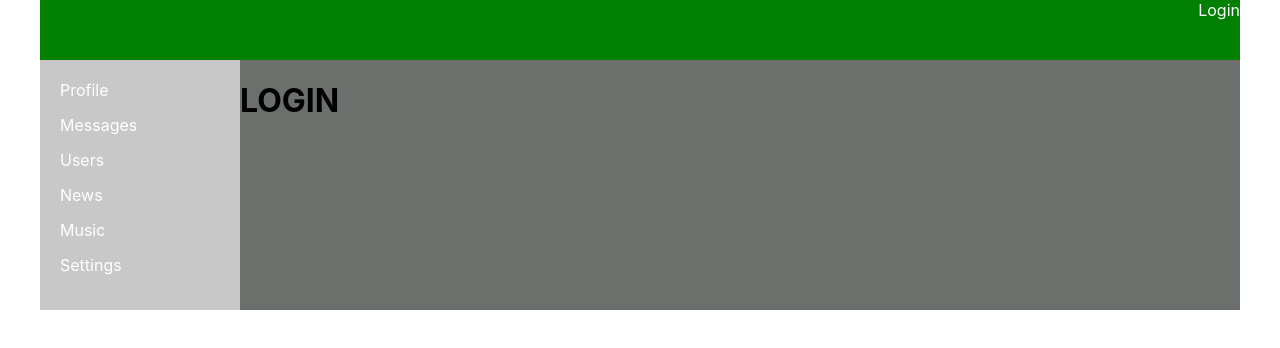
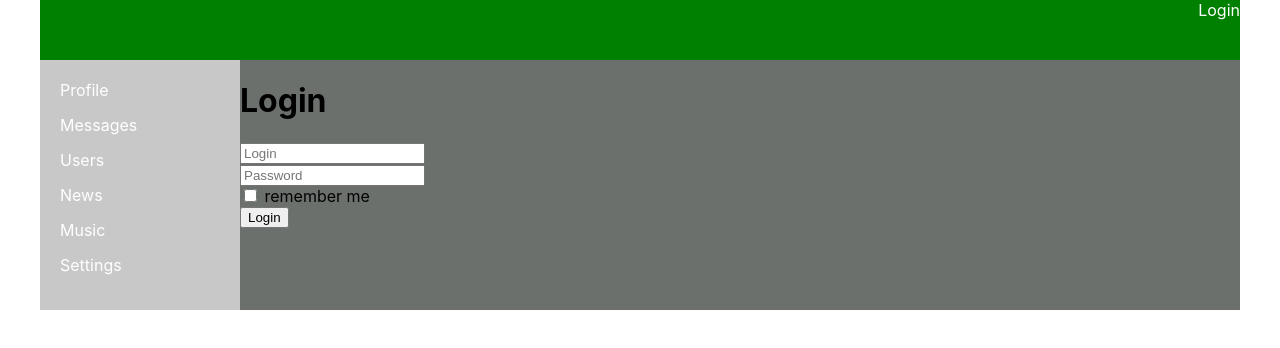
Before and after one commit to Yuriy113/React-app, a React (Create React App) app: page /login in a window 1280 px wide. Shown: the top 348 px of the page. Built offline with nearby package versions, Linux system fonts and the light colour scheme; no server answers.

Commit message:
75 redux-form --force

```diff
--- a/package.json
+++ b/package.json
@@ -13,6 +13,7 @@
     "react-router-dom": "^6.3.0",
     "react-scripts": "5.0.1",
     "redux": "^4.2.0",
+    "redux-form": "^8.3.9",
     "redux-thunk": "^2.4.2",
     "web-vitals": "^2.1.4"
   },
--- a/src/components/Login/Login.jsx
+++ b/src/components/Login/Login.jsx
@@ -1,7 +1,42 @@
 import React from "react";
+import { reduxForm } from 'redux-form';
+import { Field } from 'redux-form'
+
+const LoginForm = (props) => {
+  return (
+    <form onSubmit={props.handleSubmit}>
+      <div>
+        <Field placeholder={'Login'} name={'login'} component={'input'} />
+      </div>
+      <div>
+        <Field placeholder={'Password'} name={'password'} component={'input'} />
+      </div>
+      <div>
+        <Field component={'input'} name={'remember me'} type={'checkbox'} /> remember me
+      </div>
+      <div>
+        <button>Login</button>
+      </div>
+    </form>
+  )
+}
+
+const LoginReduxForm = reduxForm({
+  form: 'login'
+}) (LoginForm)
+
 
 const Login = (props) => {
-  return <h1>LOGIN</h1>
+  const onSubmit = (formData) => {
+    console.log(formData);
+  }
+
+  return (
+    <div>
+      <h1>Login</h1>
+      <LoginReduxForm onSubmit={onSubmit} />
+    </div>
+  )
 }
 
 export default Login;
--- a/src/components/Profile/ProfileInfo/ProfileStatus.jsx
+++ b/src/components/Profile/ProfileInfo/ProfileStatus.jsx
@@ -27,6 +27,15 @@ class ProfileStatus extends React.Component {
     })
   }
 
+  componentDidUpdate(prevProps, prevState) {
+    if (prevProps.status !== this.props.status) {
+      this.setState({
+        status: this.props.status
+      })
+    }
+    console.log('componentDidUpdate');
+  }
+
   render() {
     return (
       <div>
--- a/src/redux/redux-store.js
+++ b/src/redux/redux-store.js
@@ -4,7 +4,8 @@ import dialogsReducer from './dialogs-reducer';
 import friendsPageReducer from './friendsPage-reducer';
 import usersReducer from './users-reducer';
 import authReducer from './auth-reducer';
-import thunkMiddleware from 'redux-thunk'
+import thunkMiddleware from 'redux-thunk';
+import { reducer as formReducer } from 'redux-form'
 
 let reducers = combineReducers({
   profilePage: profileReducer,
@@ -12,6 +13,7 @@ let reducers = combineReducers({
   friendsPage: friendsPageReducer,
   usersPage: usersReducer,
   auth: authReducer,
+  form: formReducer,
 });
 
 let store = createStore(reducers, applyMiddleware(thunkMiddleware));
```
Also changed, not shown: 1 other file (tests, documents, lock files or other folders).
